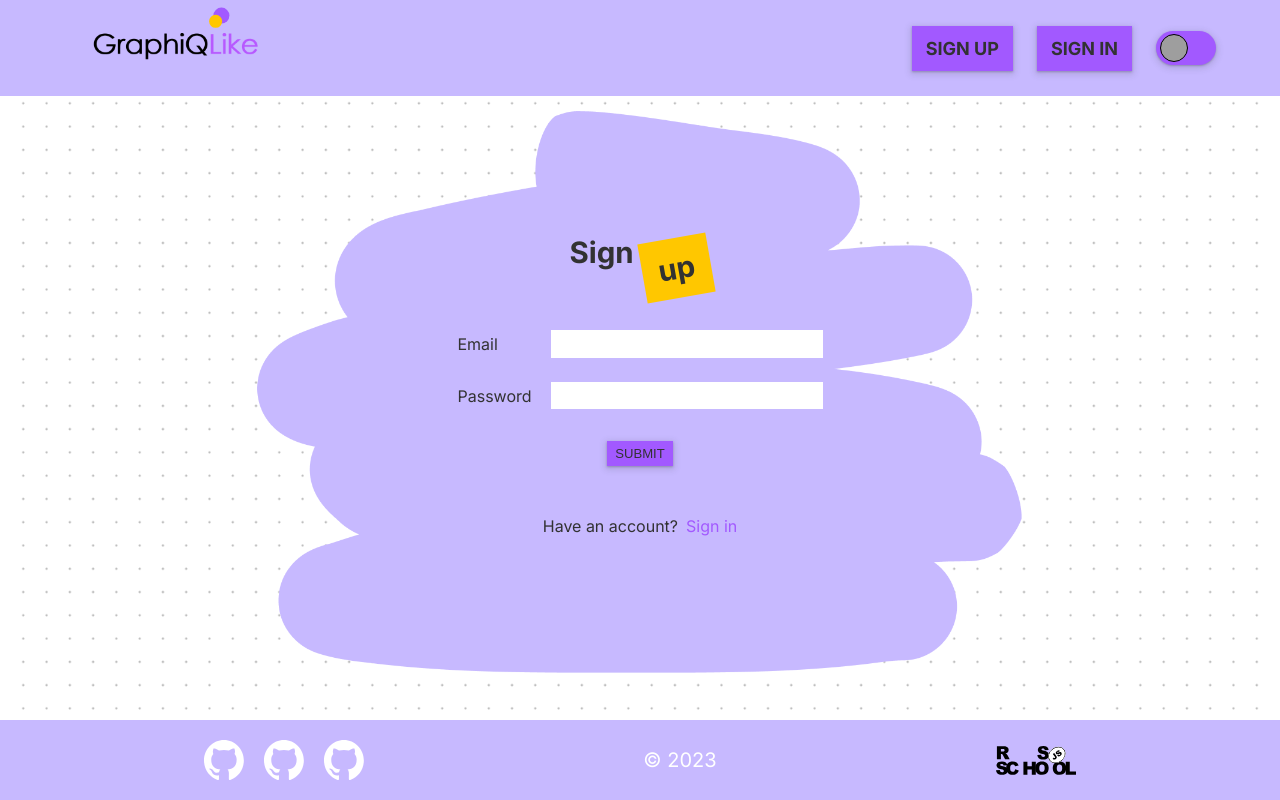
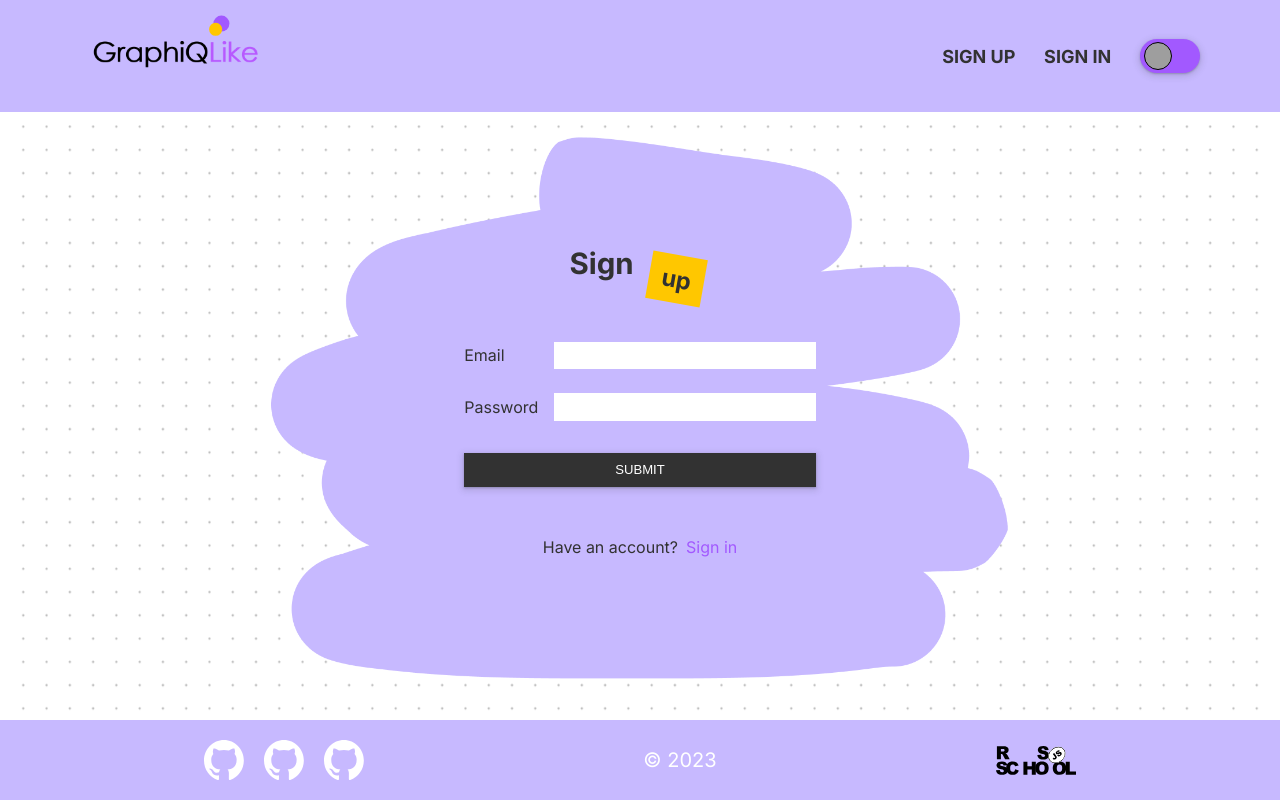
Before and after one commit to elukashova/graphiql-app, a React (Vite) app: page /auth in a window 1280 px wide. Built offline with nearby package versions, Linux system fonts and the light colour scheme; no server answers; grey boxes are pictures that could not be loaded.

Commit message:
refactor: update styles for sign in, add adaptive

```diff
--- a/src/App.css
+++ b/src/App.css
@@ -1,5 +1,11 @@
 html {
-  height: 100vw;
+  height: 100%;
+}
+
+body {
+  height: 100%;
+  margin: 0;
+  padding: 0;
 }
 
 #root {
@@ -9,11 +15,6 @@ html {
   flex-direction: column;
   height: 100%;
   width: 100%;
-  background: url(./assets/dot-background.png);
-  background-repeat: no-repeat;
-  background-size: cover;
-  background-position: center center;
-  background-attachment: fixed;
 
   font-family: Inter, system-ui, Avenir, Helvetica, Arial, sans-serif;
   line-height: 1.5;
@@ -42,7 +43,7 @@ html {
   color: var(--background-dark);
 }
 
-.logo {
+/* .logo {
   height: 6em;
   padding: 1.5em;
   will-change: filter;
@@ -68,7 +69,7 @@ html {
   a:nth-of-type(2) .logo {
     animation: logo-spin infinite 20s linear;
   }
-}
+} */
 
 .card {
   padding: 2em;
--- a/src/components/Header/Header.module.css
+++ b/src/components/Header/Header.module.css
@@ -1,8 +1,8 @@
 .header {
   flex: 0 1 auto;
   width: 100%;
-  height: 12vh;
   display: flex;
+  height: 14vh;
   justify-content: center;
   align-items: center;
   background-color: var(--purple-light);
@@ -11,9 +11,12 @@
 
 .fixed {
   top: 0;
-  height: 8vh;
+  height: 10vh;
   padding-top: 0;
   position: fixed;
+  transition: all 0.3s ease;
+  background-color: var(--white);
+  box-shadow: rgba(99, 99, 99, 0.2) 0px 2px 8px 0px;
 }
 
 .wrapper {
@@ -120,28 +123,39 @@
 
 .nav {
   display: flex;
-  gap: 1.5rem;
+  align-items: center;
+  padding: 1rem;
+  gap: calc(1rem + 1vw);
 }
 
 .link {
-  padding: 9px 14px;
-  border: none;
   font-size: 18px;
+  height: fit-content;
   font-weight: bold;
   color: var(--background-dark);
   text-transform: uppercase;
   text-decoration: none;
-  cursor: pointer;
-  background-color: var(--purple-dark);
-  box-shadow: rgba(60, 64, 67, 0.3) 0px 1px 2px 0px, rgba(60, 64, 67, 0.15) 0px 2px 6px 2px;
   transition: all 0.3s;
+  position: relative;
 }
 
 .link:hover {
-  box-shadow: none;
+  color: var(--purple-dark);
 }
 
-.link:active {
-  box-shadow: rgba(50, 50, 93, 0.25) 0px 30px 60px -12px inset,
-    rgba(0, 0, 0, 0.3) 0px 18px 36px -18px inset;
+.link::after {
+  content: '';
+  position: absolute;
+  left: 0;
+  bottom: -2px;
+  width: 100%;
+  height: 2px;
+  background-color: var(--purple-dark);
+  transform: scaleX(0);
+  transform-origin: left;
+  transition: transform 0.3s ease;
 }
+
+.link:hover::after {
+  transform: scaleX(1);
+}
--- a/src/index.css
+++ b/src/index.css
@@ -1,5 +1,7 @@
-html {
-  height: 100vw;
+html,
+body {
+  height: 100%;
+  transition: all 2s ease-in-out;
 }
 
 :root {
@@ -45,7 +47,6 @@ body {
   display: flex;
   place-items: center;
   min-width: 320px;
-  min-height: 100vh;
   background-color: var(--background-light);
   color: var(--background-dark);
 }
--- a/src/pages/Auth/Auth.module.css
+++ b/src/pages/Auth/Auth.module.css
@@ -1,5 +1,5 @@
 .section {
-  width: calc(50rem + 5vw);
+  width: calc(48rem + 5vw);
   height: calc(33rem + 5vw);
   display: flex;
   flex-direction: column;
@@ -9,7 +9,7 @@
   align-self: center;
   background-image: url(../../assets/auth-background2.png);
   background-repeat: no-repeat;
-  background-size: calc(50rem + 5vw);
+  background-size: cover;
   background-position: center center;
 }
 
@@ -17,7 +17,7 @@
   display: flex;
   width: 10%;
   flex-direction: row;
-  gap: .5rem;
+  gap: 0.5rem;
   justify-content: center;
 }
 
@@ -28,14 +28,52 @@
 .sign,
 .title {
   margin: 0;
-  font-size: calc(1.2rem + .8vw);
+  font-size: calc(1.2rem + 0.8vw);
 }
 
 .title {
-  margin-top: .5rem;
+  margin-top: 0.5rem;
   align-self: flex-end;
   background-color: var(--yellow);
-  padding: .5rem 1rem;
+  padding: 0.5rem 1rem;
   color: var(--background-dark);
-  transform: rotate(-10deg);
+  transform: rotate(10deg) scale(0.8);
+  transition: all 1s;
 }
+
+main:hover .title {
+  margin-top: 0.5rem;
+  align-self: flex-end;
+  background-color: var(--yellow);
+  padding: 0.5rem 1rem;
+  color: var(--background-dark);
+  transform: rotate(-10deg) scale(1);
+}
+
+@media (max-width: 760px) {
+  .section {
+    width: 100%;
+    gap: 0.4rem;
+    background-size: contain;
+  }
+
+  .title-wrapper {
+    gap: 2vw;
+    padding: 0;
+  }
+
+  .sign,
+  .title {
+    font-size: calc(1rem + 1vw);
+  }
+
+  .title {
+    margin-top: 2vw;
+    padding: 1vw 2vw;
+  }
+
+  main:hover .title {
+    margin-top: 2vw;
+    padding: 1vw 2vw;
+  }
+}
--- a/src/pages/Auth/components/Form/ErrorMessage/ErrorMessage.module.css
+++ b/src/pages/Auth/components/Form/ErrorMessage/ErrorMessage.module.css
@@ -13,9 +13,6 @@
 }
 
 .error {
-  color: #89b0ae;
+  background-color: var(--yellow);
+  padding: 0.3rem 0.7rem;
 }
-
-.exclamation {
-  color: red;
-}
--- a/src/pages/Auth/components/Form/ErrorMessage/ErrorMessage.tsx
+++ b/src/pages/Auth/components/Form/ErrorMessage/ErrorMessage.tsx
@@ -9,7 +9,6 @@ const ErrorMessage = ({ message }: Props): JSX.Element => {
   return (
     <>
       <div data-testid="error" className={styles['error-wrapper']}>
-        <p className={styles.exclamation}>!!!</p>
         <p className={styles.error}>{message}</p>
       </div>
     </>
--- a/src/pages/Auth/components/Form/Form.module.css
+++ b/src/pages/Auth/components/Form/Form.module.css
@@ -12,37 +12,42 @@
   display: flex;
   align-items: center;
   justify-content: space-between;
-  gap: .5rem;
+  gap: 0.5rem;
 }
 
 .input {
   width: 70%;
-  padding: .3rem .5rem;
+  padding: 0.3rem 0.5rem;
   background: var(--white);
   border: none;
   outline: none;
-  font-size: calc(.6rem + .5vw);
+  font-size: calc(0.6rem + 0.5vw);
   color: var(--background-dark);
 }
 
 .submit {
-  margin-top: .5rem;
+  margin-top: 0.5rem;
+  width: 65%;
+  height: calc(1rem + 1.4vw);
   border: none;
   outline: none;
-  padding: .3rem .5rem;
-  font-size: calc(.5rem + .4vw);
-  color: var(--background-dark);
+  padding: 0.3rem 0.5rem;
+  font-size: calc(0.5rem + 0.4vw);
   text-transform: uppercase;
   cursor: pointer;
-  background-color: var(--purple-dark);
+  background-color: var(--background-dark);
+  color: var(--white);
   box-shadow: rgba(60, 64, 67, 0.3) 0px 1px 2px 0px, rgba(60, 64, 67, 0.15) 0px 2px 6px 2px;
-  transition: all .3s;
+  transition: all 1s;
 }
 
 .submit:hover {
-  box-shadow: none;
+  background-color: var(--purple-dark);
 }
 
-.submit:active {
-  box-shadow: rgba(50, 50, 93, 0.25) 0px 30px 60px -12px inset, rgba(0, 0, 0, 0.3) 0px 18px 36px -18px inset;
+@media (max-width: 760px) {
+  .form,
+  .wrapper {
+    gap: 0.7rem;
+  }
 }
--- a/src/pages/Auth/components/Form/Form.tsx
+++ b/src/pages/Auth/components/Form/Form.tsx
@@ -92,9 +92,8 @@ const AuthForm = (): JSX.Element => {
         </div>
       </div>
 
-      <div>
-        <input className={styles.submit} type="submit" value="submit" />
-      </div>
+      <input className={styles.submit} type="submit" value="submit" />
+
       {errors.email?.types && <ErrorMessage message={errors.email.message} />}
       {errors.password?.types && <ErrorMessage message={errors.password.message} />}
       {error && <ErrorMessage message={error} />}
--- a/src/pages/Auth/components/Link/Link.module.css
+++ b/src/pages/Auth/components/Link/Link.module.css
@@ -2,17 +2,33 @@
   display: flex;
   align-items: center;
   justify-content: center;
-  gap: .5rem;
+  gap: 0.5rem;
 }
 
 .link {
   color: var(--purple-dark);
   text-decoration: none;
-  transition: all .3s;
-  transform: scale(1);
+  transition: all 0.3s;
+  position: relative;
 }
 
 .link:hover {
-  transform: scale(1.06);
-  background-color: var(--yellow);
+  color: var(--purple-dark);
 }
+
+.link::after {
+  content: '';
+  position: absolute;
+  left: 0;
+  bottom: -2px;
+  width: 100%;
+  height: 2px;
+  background-color: var(--purple-dark);
+  transform: scaleX(0);
+  transform-origin: left;
+  transition: transform 0.3s ease;
+}
+
+.link:hover::after {
+  transform: scaleX(1);
+}
--- a/src/pages/Layout.module.css
+++ b/src/pages/Layout.module.css
@@ -6,5 +6,13 @@
   flex-direction: column;
   align-items: center;
   justify-content: flex-start;
-  overflow-y: auto;
+  background: url(../assets/dot-background.png);
+  background-repeat: repeat-y;
+  background-size: cover;
+  background-position: center center;
+  background-attachment: fixed;
 }
+
+.fixed {
+  margin-top: 12vh;
+}
--- a/src/pages/Layout.tsx
+++ b/src/pages/Layout.tsx
@@ -12,6 +12,7 @@ type props = {
 };
 
 const Layout = (props: props): JSX.Element => {
+  const [scroll, setScroll] = useState(false);
   const navigate = useNavigate();
   const { isAuth, isLoading } = useAppSelector(selectAuth);
   const [authStatus, setAuthStatus] = useState(false);
@@ -40,13 +41,22 @@ const Layout = (props: props): JSX.Element => {
     }
   }, [isAuth, authStatus]);
 
+  const scrollHeader = () => {
+    if (window.scrollY >= 50) setScroll(true);
+    else setScroll(false);
+  };
+
+  window.addEventListener('scroll', scrollHeader);
+
   return (
     <>
       {isLoading && <Loader />}
       {!isLoading && (
         <>
           <Header />
-          <main className={`${styles.main}`}>{props.content}</main>
+          <main className={!scroll ? `${styles.main}` : `${styles.main} ${styles.fixed}`}>
+            {props.content}
+          </main>
           <Footer />
         </>
       )}
```
